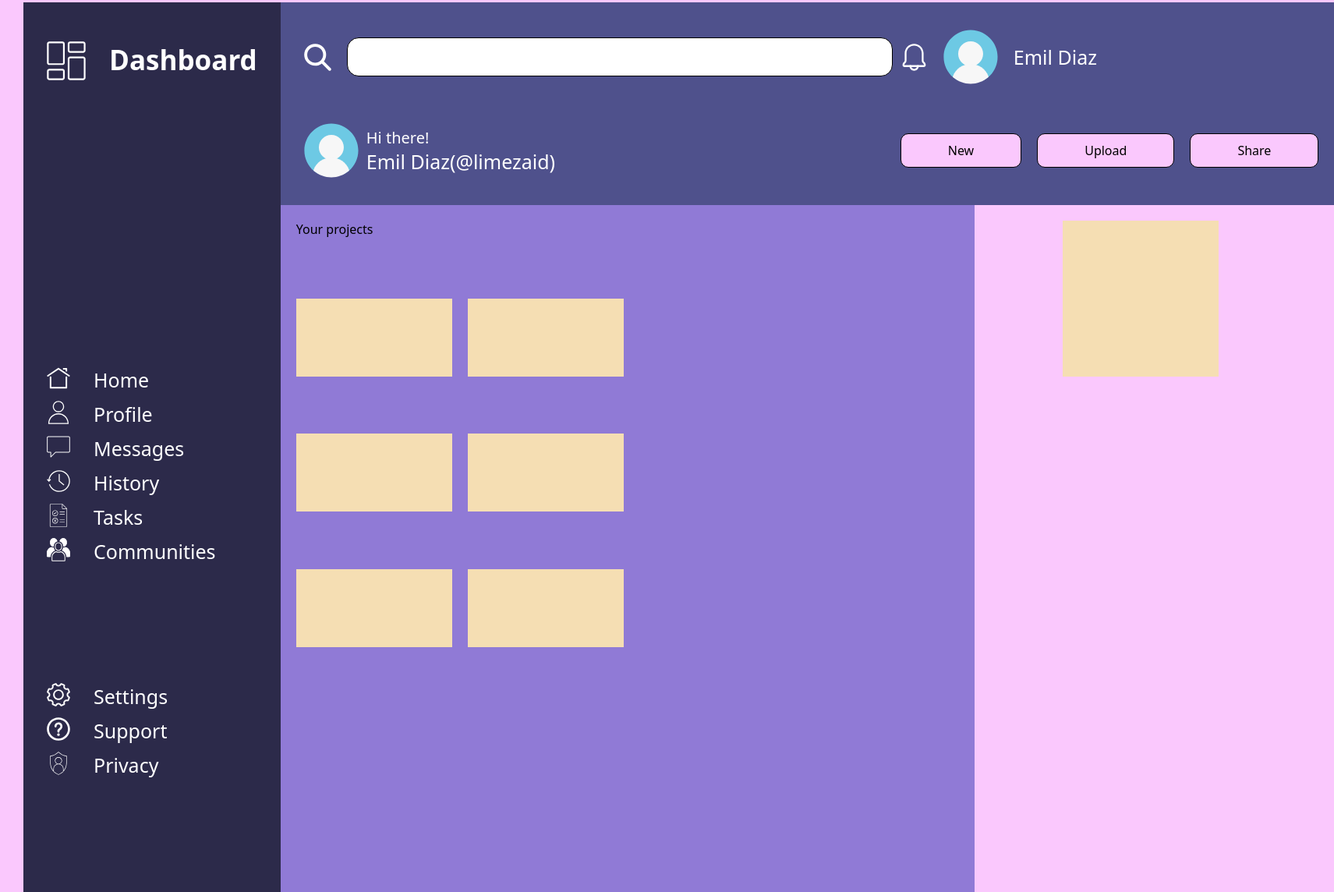
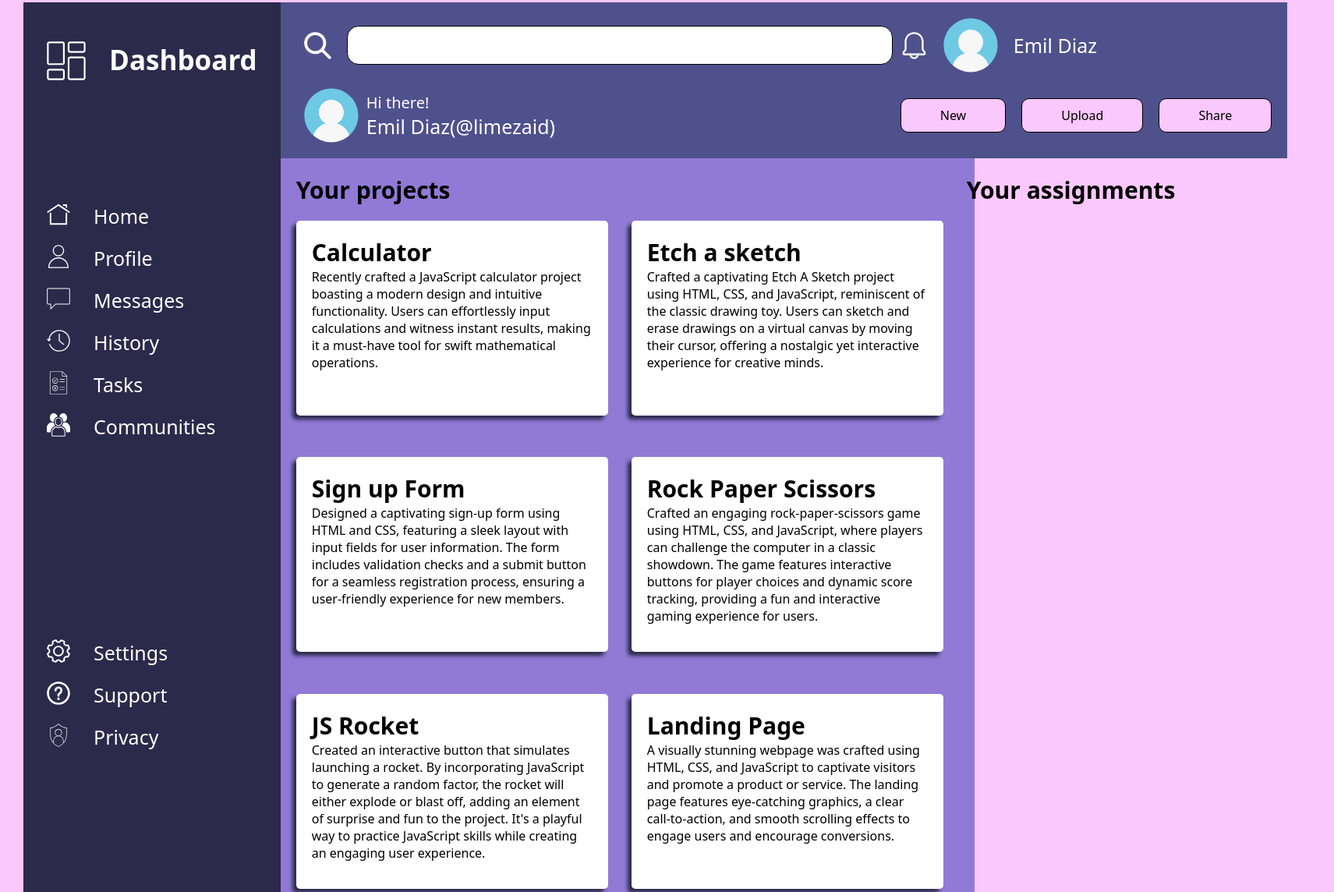
Before and after one commit to exile213/Admin-Dashboard, a plain HTML site: page index.htm in a window 1280 px wide. Shown: the part 27-1171 px from the top of the page at 78% size, 1711 px wide, since content can reach past the window. Drawn offline with Linux system fonts and the light colour scheme.

Commit message:
Update/Finished Projects section
Update various values(padding, grid sizes , etc.)

```diff
--- a/index.htm
+++ b/index.htm
@@ -83,22 +83,46 @@
 
         <main>
             <div class="content-container">
-                <div class="project-text">Your projects</div>
+                <div class="project-container-text">Your projects</div>
                 <div class="projects-container">
-                    <div class="project"></div>
-                    <div class="project"></div>
-                    <div class="project"></div>
-                    <div class="project"></div>
-                    <div class="project"></div>
-                    <div class="project"></div>
+                    <div class="project">
+                        <div class="project-title">Calculator</div>
+                        <div class="project-description">Recently crafted a JavaScript calculator project boasting a modern design and intuitive functionality.
+                           Users can effortlessly input calculations and witness instant results, making it a must-have tool for swift mathematical operations.</div>
+                        <a href=""></a>
+                    </div>
+                    <div class="project">
+                        <div class="project-title">Etch a sketch</div>
+                        <div class="project-description">Crafted a captivating Etch A Sketch project using HTML, CSS, and JavaScript, reminiscent of the classic drawing toy.
+                            Users can sketch and erase drawings on a virtual canvas by moving their cursor, offering a nostalgic yet interactive experience for creative minds.</div>
+                    </div>
+                    <div class="project">
+                        <div class="project-title">Sign up Form</div>
+                        <div class="project-description">Designed a captivating sign-up form using HTML and CSS, featuring a sleek layout with input fields for user information.
+                            The form includes validation checks and a submit button for a seamless registration process, ensuring a user-friendly experience for new members.</div>
+                    </div>
+                    <div class="project">
+                        <div class="project-title">Rock Paper Scissors</div>
+                        <div class="project-description">Crafted an engaging rock-paper-scissors game using HTML, CSS, and JavaScript, where players can challenge the computer in a classic showdown.
+                            The game features interactive buttons for player choices and dynamic score tracking, providing a fun and interactive gaming experience for users.</div>
+                    </div>
+                    <div class="project">
+                        <div class="project-title">JS Rocket</div>
+                        <div class="project-description">Created an interactive button that simulates launching a rocket. By incorporating JavaScript to generate a random factor,
+                            the rocket will either explode or blast off, adding an element of surprise and fun to the project. It's a playful way to practice JavaScript skills while creating an engaging user experience.</div>
+                    </div>
+                    <div class="project">
+                        <div class="project-title">Landing Page</div>
+                        <div class="project-description"> A visually stunning webpage was crafted using HTML, CSS, and JavaScript to captivate visitors and promote a product or service.
+                            The landing page features eye-catching graphics, a clear call-to-action, and smooth scrolling effects to engage users and encourage conversions.</div>
+                    </div>
                 </div>
+                <div class="assignment-container-text">Your assignments</div>
                 <div class="assignment-container">
                     <div class="assignment-card-container">
-                        <div class="project"></div>
                     </div>
                 </div>
                 <div class="trending-container">
-                    <div class="project"></div>
                 </div>
             </div>
         </main>
--- a/styles.css
+++ b/styles.css
@@ -70,8 +70,8 @@ body{
 
 .whole-container {
     display: grid;
-    grid-template-columns: 1fr 6fr;
-    grid-template-rows: 2fr 8fr;
+    grid-template-columns: 1fr 8fr;
+    grid-template-rows: 1fr 5fr;
     background: var(--main-color);
 }
 
@@ -83,7 +83,7 @@ body{
     color: var(--accent-color);
 
     display: grid;
-    grid-template-rows: 1fr 1fr 1fr;
+    grid-template-rows: 1fr 3fr 2fr;
     padding: 30px;
     padding-top: 50px;
 }
@@ -115,7 +115,7 @@ body{
 .sidebar-element{
     display: flex;
     align-items: top;
-    margin-top: 10px;
+    margin-top: 20px;
 }
 
 .sidebar-icon{
@@ -173,13 +173,13 @@ body{
 
 
 .header-container {
-    width: 100%;
+    width: inherit;
     grid-column: 2 / 3;
     padding: 10px 20px;
     background-color: var(--secondary-color);
 
     display:grid;
-    grid-template-columns: 4fr 3fr;
+    grid-template-columns: 4fr 2fr;
     grid-template-rows: 1fr 1fr;
 }
 
@@ -236,7 +236,7 @@ body{
     color:black;
     border:solid 1px;
     border-radius: 10px;
-    padding:10px 60px;
+    padding:10px 50px;
 }
 
 
@@ -266,34 +266,54 @@ body{
 /*---------------------------------------------------*/
 
 .content-container {
+    height: 100%;
     grid-column: 2 / 3;
     grid-row: 2 / 3;
     display: grid;
-    grid-template-columns: 6fr 2fr;
-    grid-template-rows: 1fr 4fr 1fr 4fr;
+    grid-template-columns: 4fr 2fr;
+    grid-template-rows: 50px 5fr 50px 5fr;
     padding:20px;
+    gap:10px;
 }
 
-.project-text{
+.project-container-text{
     grid-area: 1/1/2/2;
+    font-size: 30px;
+    font-weight: 700;
 }
 .projects-container {
-    grid-area:2/1/4/2;
+    grid-area:2/1/5/2;
     display: grid;
-    grid-template-columns: 200px 200px; /* Adjusted the syntax */
-    grid-template-rows: repeat(3, 2fr);
-    grid-gap: 20px;
+    grid-template-columns: 420px 420px; /* Adjusted the syntax */
+    grid-template-rows: repeat(3,1fr);
+    grid-gap: 10px;
 }
 
 .project {
-    width: 200px;
-    height: 100px;
-    background: wheat;
+    width: 400px;
+    height: 250px;
+    background: var(--accent-color);
+    border-radius: 5px;
+    padding: 20px;
+    box-shadow: -5px 5px 5px 0px var(--tertiary-color);
+}
+
+.project-title{
+    font-size: 30px;
+    font-weight: 600;
+}
+
+
+.assignment-container-text{
+    grid-area: 1/2/2/3;
+    align-self: top;
+    font-size: 30px;
+    font-weight: 700;
+
 }
 
 .assignment-container{
-    grid-column: 2/3;
-    grid-row: 1/2;
+    grid-area: 2/2/3/3;
 }
 
 .trending-container{
```
